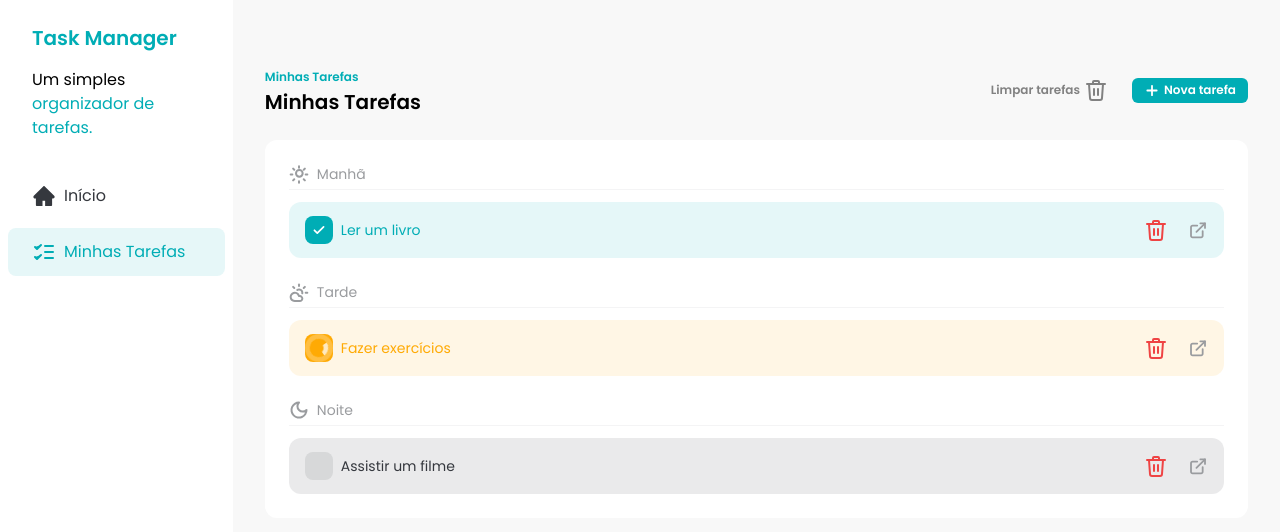
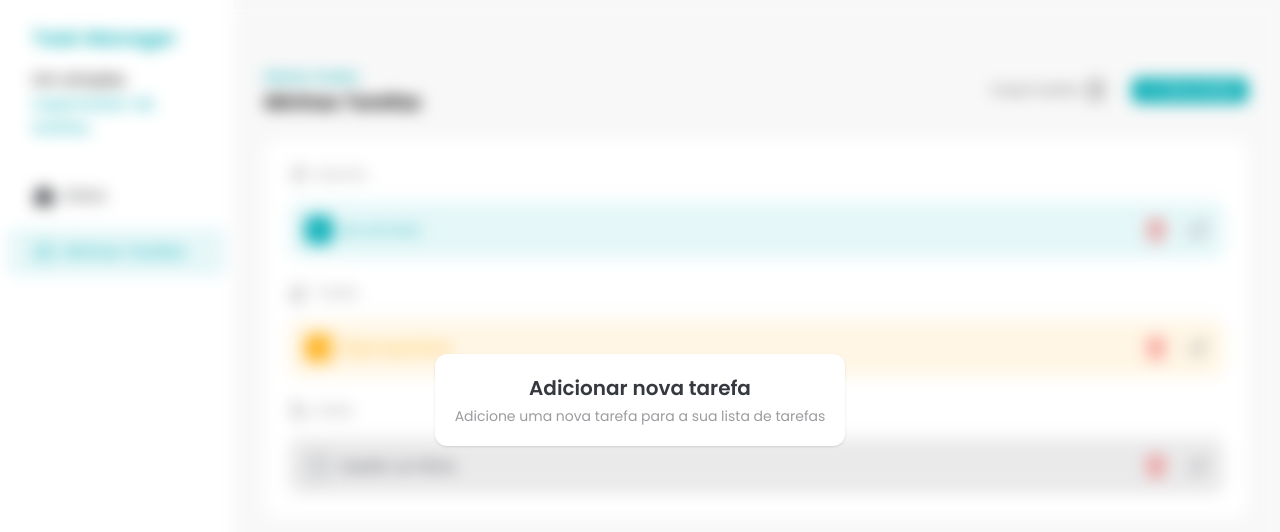
Before and after one commit to isac1708/FSC-TASK-MANAGER-REACT, a React (Vite) app: page / in a window 1280 px wide. Both pictures are taken after a click on the button "Nova tarefa". Shown: the top 532 px of the page. Built offline with nearby package versions, Linux system fonts and the light colour scheme.

Commit message:
feat: add initial AddTaskDialog component

```diff
--- /dev/null
+++ b/src/components/AddTaskDialog.jsx
@@ -0,0 +1,22 @@
+import { createPortal } from "react-dom";
+
+const AddTaskDialog = ({isOpen}) => {
+
+    if(!isOpen) return null;
+
+return createPortal(
+    <div className="fixed left-0 backdrop-blur top-0 bottom-0 flex h-screen w-screen items-center justify-center ">
+      <div className="p-5 rounded-xl text-center bg-white shadow">
+        <h2 className="text-[#35383E] font-semibold text-xl">
+            Adicionar nova tarefa
+        </h2>
+        <p className="text-[#9A9C9F] text-sm font-normal mt-1">
+            Adicione uma nova tarefa para a sua lista de tarefas
+        </p>
+      </div>
+    </div>,
+    document.body
+)
+}
+
+export default AddTaskDialog;
--- a/src/components/Tasks.jsx
+++ b/src/components/Tasks.jsx
@@ -5,9 +5,13 @@
 import {useState} from "react";
 import TaskItem from "./TaskItem";
 import { toast } from "sonner";
+import AddTaskDialog from "./AddTaskDialog";
 
 const Tasks = () => {
   const [tasks, setTasks] = useState(TASKS);
+
+  const [addTaskDialogIsOpen, setAddTaskDialogIsOpen] = useState(false);
+
   const morningTasks = tasks.filter((task) => task.time === "morning");
   const afternoonTasks = tasks.filter((task) => task.time === "afternoon");
   const nightTasks = tasks.filter((task) => task.time === "night");
@@ -60,10 +64,12 @@
             <TrashIcon />
           </Button>
 
-          <Button>
+          <Button onClick={() => setAddTaskDialogIsOpen(true)} variant="primary">
             <AddIcon />
             Nova tarefa
           </Button>
+
+          <AddTaskDialog isOpen={addTaskDialogIsOpen}  />
         </div>
       </div>
 
```
